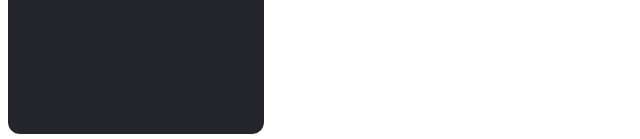
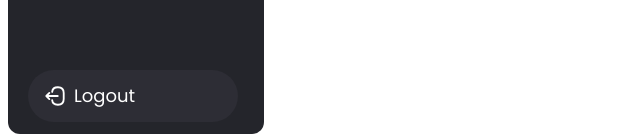
Before and after one commit to arshad1411/rayyan-flex, a React (Vite) app: page /dashboard in a window 1280 px wide. Shown: the part 658-797 px from the top of the page, without its empty margins (0-640 px from the left). Built offline with nearby package versions, Linux system fonts and the light colour scheme.

Commit message:
route fix

```diff
--- a/src/components/Sidebar/Sidebar.jsx
+++ b/src/components/Sidebar/Sidebar.jsx
@@ -1,14 +1,15 @@
 import { useEffect, useMemo, useState } from "react";
-import { Link, useLocation } from "react-router-dom";
+import { Link, useLocation, useNavigate } from "react-router-dom";
 import Logo from "../../assets/rayyanflexlogo.png";
 import { appConfig } from "../../config/appConfig";
 import { useAuth } from "../../context/auth-context";
-import { ArrowDownIcon, HamburgerIcon } from "../icons";
+import { ArrowDownIcon, HamburgerIcon, LogoutIcon } from "../icons";
 
 const Sidebar = () => {
   const { pathname } = useLocation();
-  const { user } = useAuth();
-  const userRole = user?.role;
+  const { role, logout } = useAuth();
+
+  const Navigate = useNavigate();
 
   const [collapsed, setCollapsed] = useState(false);
   const [openMenu, setOpenMenu] = useState(null);
@@ -21,19 +22,19 @@
 
   const filteredMenu = useMemo(() => {
     return appConfig
-      .filter((item) => item.roles.includes(userRole))
+      .filter((item) => item.roles.includes(role))
       .map((item) => {
         if (item.type === "submenu") {
           return {
             ...item,
             children: item.children.filter((child) =>
-              child.roles.includes(userRole),
+              child.roles.includes(role),
             ),
           };
         }
         return item;
       });
-  }, [userRole]);
+  }, [role]);
 
   useEffect(() => {
     filteredMenu.forEach((menu) => {
@@ -45,6 +46,12 @@
       }
     });
   }, [pathname, filteredMenu]);
+
+  const handleLogout = () => {
+    logout();
+    Navigate("/");
+  };
+
   const MenuItem = ({ icon, label, path }) => {
     const Icon = icon;
 
@@ -115,6 +122,16 @@
           ),
         )}
       </div>
+      <div className="absolute bottom-5">
+        <button
+          className={`${
+            collapsed ? "w-[50px] justify-center" : "w-[210px]"
+          } bg-[#2D2D35] text-white text-lg  py-3 px-4 rounded-full flex items-center gap-2 hover:bg-[#9E77D2] focus:bg-[#9E77D2]`}
+          onClick={handleLogout}
+        >
+          <LogoutIcon /> {!collapsed && "Logout"}
+        </button>
+      </div>
     </div>
   );
 };
--- a/src/pages/Login/page.jsx
+++ b/src/pages/Login/page.jsx
@@ -8,11 +8,11 @@
 } from "../../components/icons";
 import InputField from "../../components/InputField/InputField";
 import { useAuth } from "../../context/auth-context";
+import { DASHBOARD, LOCALENTRY } from "../../router/paths";
 
 const Login = () => {
+  const { login } = useAuth();
   const navigate = useNavigate();
-  const { login } = useAuth();
-
   const [formData, setFormData] = useState({
     identifier: "",
     password: "",
@@ -37,9 +37,13 @@
     try {
       const data = await loginUser(formData.identifier, formData.password);
 
-      login(data); // Save to context + localStorage
+      login(data);
 
-      navigate("/dashboard"); // Redirect after login
+      if (data.role === "superadmin") {
+        navigate(DASHBOARD);
+      } else {
+        navigate(LOCALENTRY);
+      }
     } catch (error) {
       setErrorMessage(
         error?.response?.data?.error?.message || "Invalid username or password",
```
